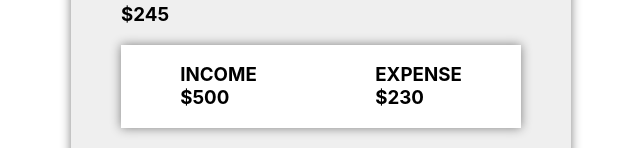
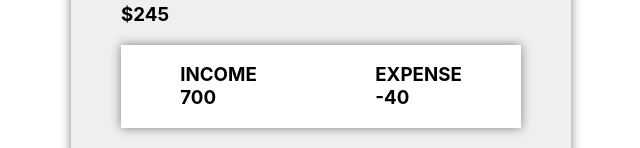
Before and after one commit to SyedHusnainAli/Expense_Tracker_App, a React (Create React App) app: page / in a window 1280 px wide. Shown: the part 167-315 px from the top of the page, without its empty margins (319-959 px from the left). Built offline with nearby package versions, Linux system fonts and the light colour scheme.

Commit message:
create input from to display data

```diff
--- a/src/App.js
+++ b/src/App.js
@@ -1,10 +1,13 @@
 import React from "react";
 import './App.css';
 import Child from "./child";
+import {TransactionProvider} from './transContext'
 
 function App(){
   return(
+    <TransactionProvider>
     <Child />
+    </TransactionProvider>
   )
 }
 
--- a/src/child.js
+++ b/src/child.js
@@ -1,10 +1,38 @@
-import React, { useContext } from "react";
+import React, { useContext, useState } from "react";
 import {TransactionContext} from './transContext'
 
 function Child(){
 
-let transactions = useContext(TransactionContext)
+let {transactions,  addTransaction} = useContext(TransactionContext)
 
+let [newDesc, setDesc] = useState("")
+let [newAmount, setAmount] = useState(0)
+
+const handleAddition = (event) =>{
+  event.preventDefault()
+  addTransaction({
+    amount:newAmount,
+    desc: newDesc
+  })
+}
+
+const getIncome = () =>{
+  let income = 0;
+  for(var i = 0; i < transactions.length; i ++){
+    if (transactions[i].amount > 0)
+    income += transactions[i].amount
+  }
+  return income;
+}
+
+const getExpense = () =>{
+  let Expense = 0;
+  for(var i = 0; i < transactions.length; i ++){
+    if (transactions[i].amount < 0)
+    Expense += transactions[i].amount
+  }
+  return Expense;
+}
 
     return(
 
@@ -13,8 +41,8 @@ let transactions = useContext(TransactionContext)
         <h3>Your Balance <br /> $245 </h3>
 
         <div className="expense-container">
-           <h3> INCOME <br /> $500 </h3>
-           <h3> EXPENSE <br /> $230 </h3>
+           <h3> INCOME <br />   {getIncome()} </h3>
+           <h3> EXPENSE <br /> {getExpense()} </h3>
         </div>
 
             <h3>histroy</h3>
@@ -23,7 +51,7 @@ let transactions = useContext(TransactionContext)
 
           <ul className="transaction-list">
             {transactions.map((tranObj, ind)=>{
-           return (  <li>
+           return (  <li key={ind}>
             <span> {tranObj.desc} </span>
             <span> {tranObj.amount} </span>
            </li>
@@ -36,15 +64,15 @@ let transactions = useContext(TransactionContext)
          <h3>Add new transaction</h3>
             <hr />
 
-            <form className="transaction-form">
+            <form className="transaction-form" onSubmit={handleAddition}>
               <label>
                 Enter Description <br />
-                <input type="tex" required />
+                <input type="tex" onChange={(ev) =>setDesc(ev.target.value)} required />
               </label>
               <br />
               <label>
                 Enter Amount <br />
-                <input type="number" required />
+                <input type="number" onChange={(ev) =>setAmount(ev.target.value)} required />
               </label>
               <br />
 <input type="submit" value="Add Transaction" />
--- a/src/transContext.js
+++ b/src/transContext.js
@@ -11,7 +11,7 @@ export  const TransactionContext = createContext(initialTransaction)
 
 
 
-export const TransactionProvider = ({})=>{
+export const TransactionProvider = ({children})=>{
   let [state, dispatch] = useReducer(TransactionReducer,initialTransaction);
 
   function addTransaction(transObj){
@@ -19,8 +19,16 @@ dispatch({
   type:"ADD_TRANSACTION",
   payload:{
     amount: transObj.amount,
-     desc: transObj.desc
+     desc: transObj.desc,
     },
 })
   }
+  return(
+    <TransactionContext.Provider value={{
+      transactions: state,
+      addTransaction
+    }}>
+{children}
+    </TransactionContext.Provider>
+  )
 }
```
